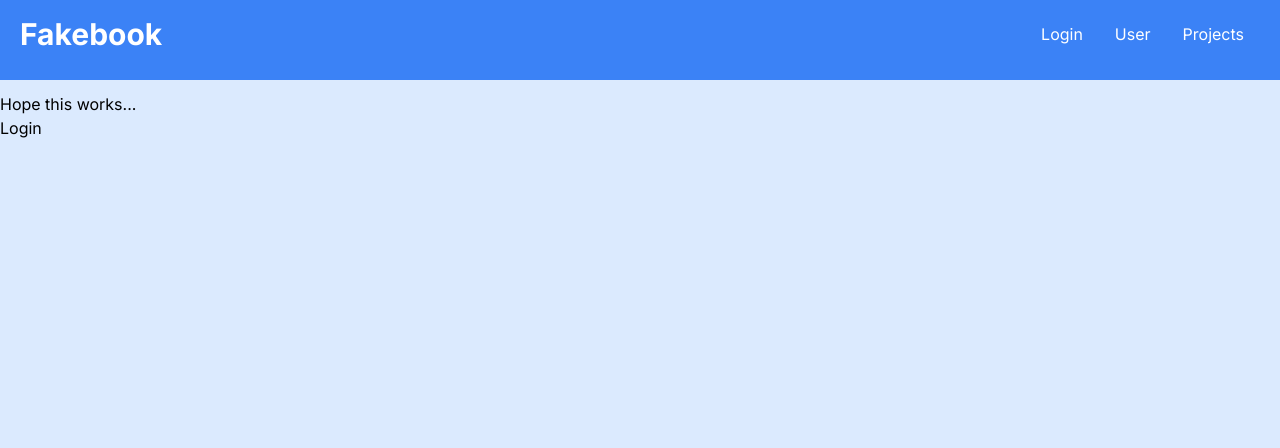
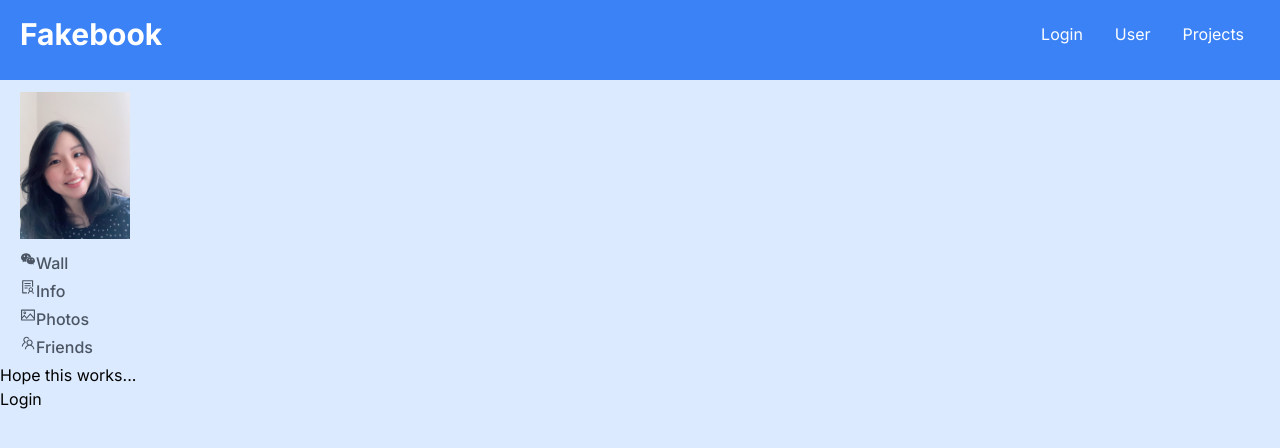
Before and after one commit to eyoo5/social_network, a Next.js app: page /user in a window 1280 px wide. Shown: the top 448 px of the page. Built offline with nearby package versions, Linux system fonts and the light colour scheme.

Commit message:
leftBar component

```diff
--- /dev/null
+++ b/app/user/leftBar.tsx
@@ -0,0 +1,45 @@
+"use client";
+import React from "react";
+import Image from "next/image";
+import {
+  AiOutlineWechat,
+  AiOutlinePicture,
+  AiOutlineTeam,
+  AiOutlineSolution,
+} from "react-icons/ai";
+
+const LeftBar = () => {
+  return (
+    <>
+      <div className="isolate border-spacing-1 ">
+        <Image
+          className="rounded start-1 px-5 pb-3"
+          src="/Images/ProfilePic.jpg"
+          width={150}
+          height={150}
+          alt="Profile Picture of User"
+        />
+        <ul className="text-gray-600 px-5 font-medium">
+          <li className="flex pb-1">
+            <AiOutlineWechat />
+            Wall
+          </li>
+          <li className="flex pb-1">
+            <AiOutlineSolution />
+            Info
+          </li>
+          <li className="flex pb-1">
+            <AiOutlinePicture />
+            Photos
+          </li>
+          <li className="flex pb-1">
+            <AiOutlineTeam />
+            Friends
+          </li>
+        </ul>
+      </div>
+    </>
+  );
+};
+
+export default LeftBar;
--- a/app/user/page.tsx
+++ b/app/user/page.tsx
@@ -2,12 +2,15 @@
 import React from "react";
 import Navbar from "../Navbar";
 import Link from "next/link";
+import Image from "next/image";
+import LeftBar from "./leftBar";
 
 const User = () => {
   return (
     <>
       <Navbar />
-      <div>
+      <div className="">
+        <LeftBar />
         <p>Hope this works...</p>
         <Link href="/">Login</Link>
       </div>
```
Also changed, not shown: public/Images/ProfilePic.jpg (added).
